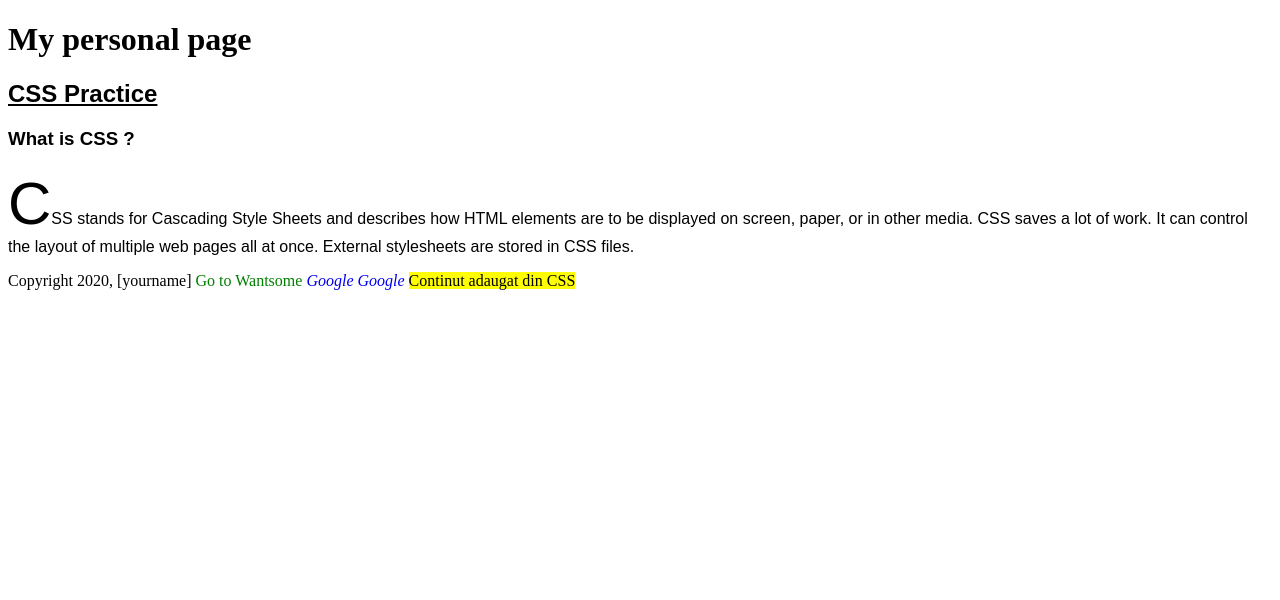
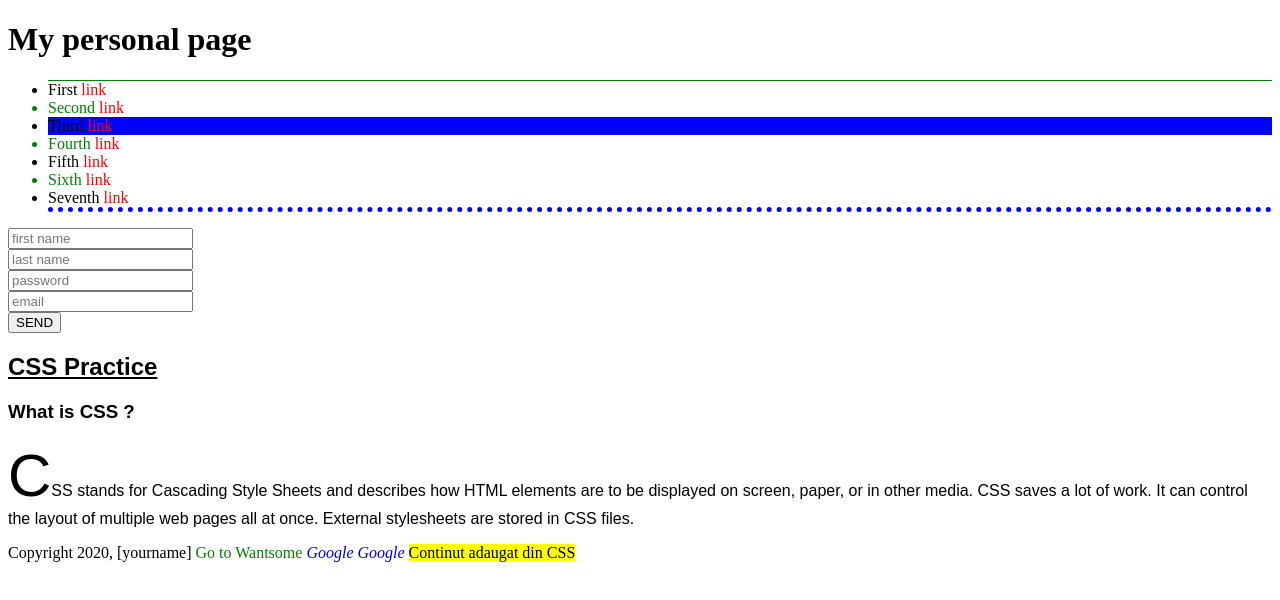
Before and after one commit to dinolaur/practica-frontend-wantsome, a plain HTML site: page Saptamana 3/P1/Practice/index.html in a window 1280 px wide. Drawn offline with Linux system fonts and the light colour scheme.

Commit message:
added homework for saptamana 3 p2 and practice for saptamana 4

```diff
--- a/Saptamana 3/P1/Practice/index.html
+++ b/Saptamana 3/P1/Practice/index.html
@@ -11,6 +11,34 @@
         My personal page
       </h1>
    </header>
+
+   <ul>
+		<li>First <a href="#">link</a></li>
+		<li>Second <a href="#">link</a></li>
+		<li>Third <a href="#">link</a></li>
+		<li>Fourth <a href="#">link</a></li>
+		<li>Fifth <a href="#">link</a></li>
+		<li>Sixth <a href="#">link</a></li>
+		<li>Seventh <a href="#">link</a></li>
+	</ul>
+
+	<form>
+		<div>
+			<input type="text" placeholder="first name">
+		</div>
+		<div>
+			<input type="text" placeholder="last name">
+		</div>
+		<div>
+			<input type="password" placeholder="password">
+		</div>
+		<div>
+			<input type="email" placeholder="email">
+		</div>
+		<div>
+			<input type="submit" value="SEND">
+		</div>
+	</form>
 
    <section class="main">
 		 <h2 id="title">CSS Practice</h2>
--- a/Saptamana 3/P1/Practice/styles.css
+++ b/Saptamana 3/P1/Practice/styles.css
@@ -51,3 +51,27 @@ footer::after{
 p::first-letter{
     font-size: 60px;
 }
+
+
+
+ul li:nth-child(even){
+    color: green;
+}
+
+
+ul li:nth-child(3){
+    background-color: blue;
+}
+
+ul li:first-child{
+    border-top: 1px solid green
+}
+
+ul li:last-child{
+    border-bottom: 5px dotted blue;
+}
+
+
+li a:first-child{
+    color:  red;
+}
--- /dev/null
+++ b/Saptamana 3/P2/Tema/style.css
@@ -0,0 +1,39 @@
+ul li:nth-child(even){
+    color: green;
+}
+/*ex 1 e) */
+ul li:nth-child(3) a, ul li:nth-child(5) a{
+    color:red;
+}
+/*ex 1 f)*/
+ul li:nth-child(5) a:hover{
+    color:grey;
+}
+
+/* ex2 g) */
+
+ul li:nth-child(2), ul li:nth-child(5) {
+    list-style-type: none;
+}
+
+form input[type=text]:focus{
+
+    color: grey;
+}
+
+form input[placeholder="first name"]:focus{
+    background-color: green;
+}
+
+form input[placeholder="last name"]:focus{
+    background-color: blue;
+}
+
+form input[type="password"]{
+    color: transparent;
+}
+form input[type="email"]::selection{
+    background-color: yellow;
+    color: pink
+    ;
+}
--- /dev/null
+++ b/Saptamana 4/P1/Practice/style.css
@@ -0,0 +1,6 @@
+.header{
+border: 1px solid #fff;
+width: 900px;
+display: flex;
+justify-content: space-around;
+}
```
Also changed, not shown: Saptamana 3/P1/Tema/index.html (added, +39 -0 lines), Saptamana 3/P2/Tema/index.html (added, +45 -0 lines), Saptamana 4/P1/Practice/index.html (added, +40 -0 lines), Saptamana 3/P1/Tema/style.css (added), Saptamana 3/P2/Practice/index.html (added), Saptamana 3/P2/Practice/style.css (added).
